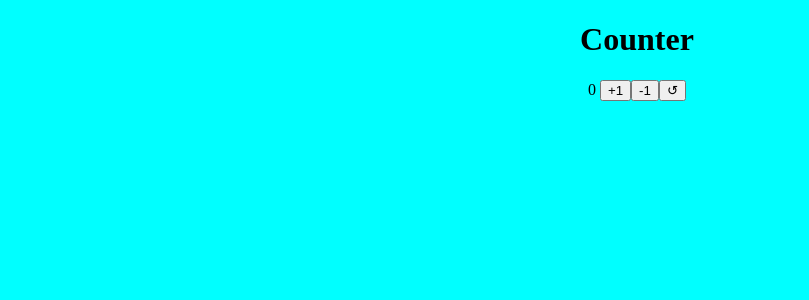
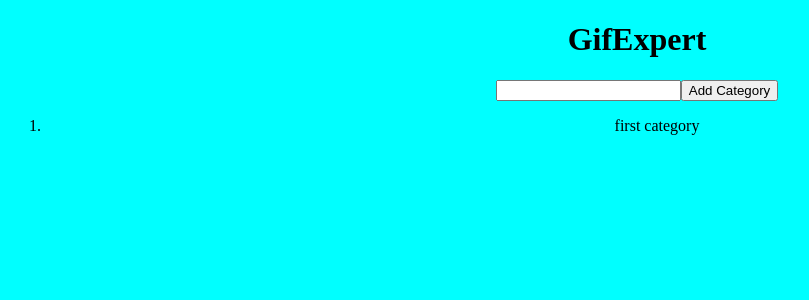
Before and after one commit to Clavijo110/EDyA2, a React (Create React App) app: page / in a window 1280 px wide. Shown: the top 300 px of the page, without its empty margins (3-812 px from the left). Built offline with nearby package versions, Linux system fonts and the light colour scheme.

Commit message:
Subir Challenge-React-03

```diff
--- /dev/null
+++ b/src/ComponentApp.jsx
@@ -0,0 +1,36 @@
+import { useState } from "react"
+export const GifExpertApp = () =>{
+    const [categories, setCategories] = useState(['first category'])
+    const [category, setCategory] = useState('')
+
+    const onAddCategory = () => {
+        // setCategries([...categories, 'hola'])
+        setCategories(list => [...list, category])
+        setCategory('')
+    }
+
+    const onSetCategory = (evt) => {
+        setCategory(evt.target.value)
+    }
+
+    return (
+        <>
+            <h1>GifExpert</h1>
+            <input type="text" value={category}
+            onChange={(event) => onSetCategory(event) } />
+            <button onClick={() => onAddCategory()}> Add Category </button>
+            <ol>
+                {
+                    categories.map(
+                        (category, key) =>
+                            {
+                                return <li key={key}> {category} </li>
+                            }
+                    )
+                }
+            </ol>
+        </>
+    )
+}
+
+export default GifExpertApp
--- a/src/FirstApp.js
+++ /dev/null
@@ -1,29 +0,0 @@
-import { useState } from "react"
-const FirstApp = ({ value }) => {
-
-    const [counter, setCounter] = useState( value )
-
-    const handleAdd = () => {
-        setCounter( counter + 1 )
-    }
-
-    const handleSubstract = () => {
-        setCounter( counter - 1 )
-    }
-
-    const handleReset = () => {
-        setCounter( value )
-    }
-
-    return (
-        <>
-            <h1> Counter </h1>
-            <span> { counter } </span>
-            <button onClick={ () => handleAdd() }> +1 </button>
-            <button onClick={ () => handleSubstract() }> -1 </button>
-            <button onClick={ () => handleReset() }> ↺ </button>
-        </>
-    )
-}
-
-export default FirstApp
--- a/src/index.js
+++ b/src/index.js
@@ -1,9 +1,9 @@
 import React from 'react';
 import ReactDOM from 'react-dom/client';
-import FirstApp from './FirstApp';
+import ComponentApp from './ComponentApp';
 import './index.css';
 
 
 ReactDOM.createRoot(document.getElementById('root')).render(
-   <React.StrictMode> <FirstApp value = { 0 } /> </React.StrictMode>
+   <React.StrictMode> <ComponentApp /></React.StrictMode>
 )
```
Also changed, not shown: src/reportWebVitals.js (deleted, +0 -13 lines), src/setupTests.js (deleted, +0 -5 lines).
